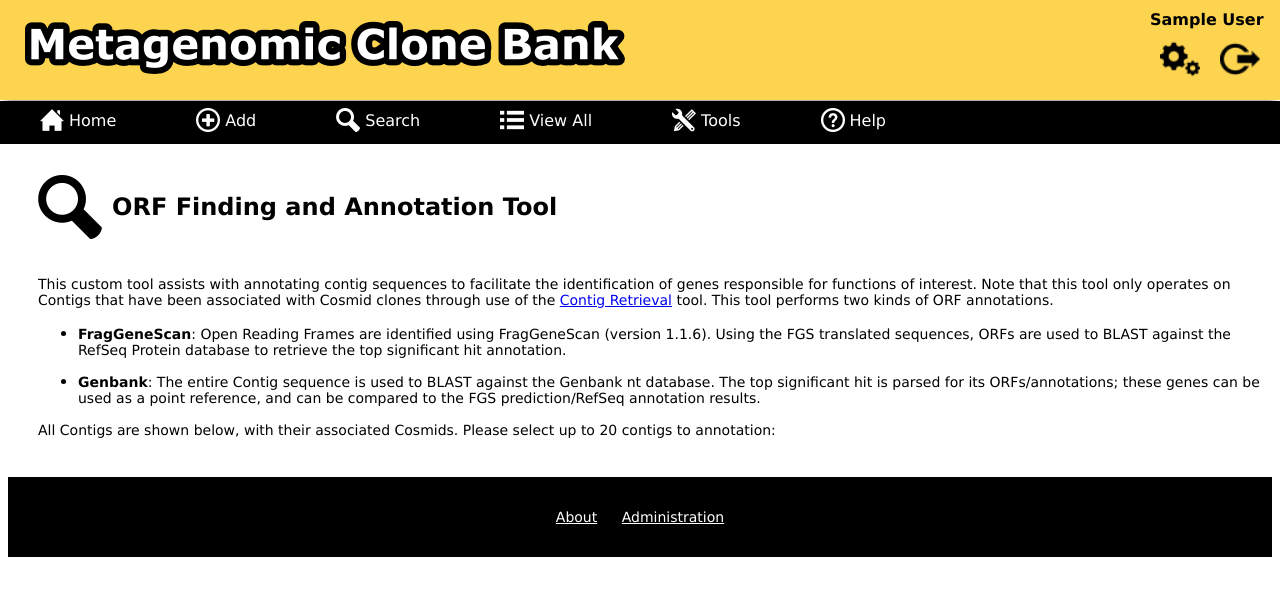
After one commit to itskathylam/metagenomics, a Django app: page /tools/annotation in a window 1280 px wide. The commit adds this page. Shown: the top 596 px of the page. Run offline with Django 3.2, Linux system fonts and the light colour scheme; the visitor is signed in with stand-in values (Sample User, id 1); parts of the project's set-up code (start-up, migrations or seed data) failed here and were passed over.

Commit message:
Written content for tools templates

```diff
--- a/mainsite/static/base.css
+++ b/mainsite/static/base.css
@@ -33,6 +33,12 @@ h2.add {
 }
 
 h2.search {
+    margin: 0 10px 20px 10px;
+    display: inline;
+    position: relative;
+    top: -24px;
+}
+h2.tools {
     margin: 0 10px 20px 10px;
     display: inline;
     position: relative;
@@ -174,7 +180,7 @@ nav ul ul ul {
     display: block;
     padding: 10px;
     margin-top: 40px;
-    margin-left: 30px;
+    margin-left: 20px;
     font-family: verdana, arial, sans-serif;}
 
 /* Main content section*/
--- a/mainsite/templates/base.html
+++ b/mainsite/templates/base.html
@@ -80,7 +80,7 @@
                 <li><a href="">Tools<img src="{{ STATIC_URL }}icons/tools.png"alt="tools"></a>
                     <ul>
                         <li><a href="/tools/contig">Contig Retrieval Tool</a></li>
-                        <li><a href="/tools/pooling">Gene Annotation Tool</a></li>
+                        <li><a href="/tools/annotation">Gene Annotation Tool</a></li>
                     </ul>
                 </li>
                 <li><a href="">Help<img src="{{ STATIC_URL }}icons/help.png"alt="help"></a>
--- a/mainsite/templates/cosmid_search.html
+++ b/mainsite/templates/cosmid_search.html
@@ -9,7 +9,7 @@
 {% endblock %}
 
 {% block subtitle %}
-<img src="{{ STATIC_URL }}icons/search64.png"><h2 class="search">Search Cosmids</h2>
+    <img src="{{ STATIC_URL }}icons/search64.png"><h2 class="search">Search Cosmids</h2>
 {% endblock %}
 
 {% block content %}
--- a/mainsite/templates/index.html
+++ b/mainsite/templates/index.html
@@ -21,7 +21,7 @@
 
     <p>The <b>Metagenomic Clone Bank</b> is currently the Charles Lab's primary data management system and custom anlaysis pipeline
     for cosmid clones that have been isolated from metagenomic libraries. The metagenomic libraries used in screening have been constructed
-    using DNA from environmental sources and include,but are not restricted to, those from the <a href="http://www.cm2bl.org/">Canadian
+    using DNA from environmental sources and include, but are not restricted to, those from the <a href="http://www.cm2bl.org/">Canadian
     MetaMicrobiome Library</a> collection.</p>
 
     <h3><font color="#888888">Clone information</font></h3>
--- /dev/null
+++ b/mainsite/templates/tool_annotation.html
@@ -0,0 +1,28 @@
+{% extends "base.html" %}
+
+{% block head %}
+{% endblock %}
+
+
+{% block pagetitle %}
+    <title>ORF Identification and Annotation Tool</title>
+{% endblock %}
+
+{% block subtitle %}
+    <img src="{{ STATIC_URL }}icons/search64.png"><h2 class="tools">ORF Finding and Annotation Tool</h2>
+{% endblock %}
+
+{% block content %}
+
+<p>This custom tool assists with annotating contig sequences to facilitate the identification of genes responsible for functions of interest.
+Note that this tool only operates on Contigs that have been associated with Cosmid clones through use of the
+<a href='{% url 'contig' %}'>Contig Retrieval</a> tool. This tool performs two kinds of ORF annotations.
+<ul>
+<li><b><p>FragGeneScan</b>: Open Reading Frames are identified using FragGeneScan (version 1.1.6). Using the FGS translated sequences,
+ORFs are used to BLAST against the RefSeq Protein database to retrieve the top significant hit annotation.</p>
+<li><b><p>Genbank</b>: The entire Contig sequence is used to BLAST against the Genbank nt database. The top significant hit is parsed for its
+ORFs/annotations; these genes can be used as a point reference, and can be compared to the FGS prediction/RefSeq annotation results.</p>
+</ul>
+<p>All Contigs are shown below, with their associated Cosmids. Please select up to 20 contigs to annotation:</p>
+
+{% endblock %}
--- a/mainsite/views.py
+++ b/mainsite/views.py
@@ -73,8 +73,11 @@ def ContigTool(request):
     return (render(request, 'contig.html'))
 
 @login_required
-def Pooling(request):
-    return (render(request, 'pooling.html'))
+def AnnotationTool(request):
+    return (render(request, 'tool_annotation.html'))
+
+def AnnotationToolResults(request):
+    return render_to_response('tool_annotation_results.html', {'contigs_cosmids': contigs_cosmids})
 
 
 def ContigTool(request):
@@ -1024,26 +1027,30 @@ def ORFContigCreate(request):
 
                 #if complement was indicated on form, get rev-com of ORF (for validation)
                 complement = new_contig_orf.complement
-                new_seq = ""
+                orf_seq_rc = ""
                 if complement == True:
                     rc = {'A':'T', 'T':'A', 'G':'C', 'C':'G'}
                     orf_seq = orf_seq[::-1]
                     for base in orf_seq:
                         base = rc[base]
-                        new_seq = new_seq + base
-                    orf_seq = new_seq
+                        orf_seq_rc = orf_seq_rc + base
 
-                #validate orf sequence actually in contig before comitting to contig_orf join
+                #check that orf sequence actually in contig before comitting to contig_orf join
                 contig_seq = new_contig_orf.contig.contig_sequence
-                if orf_seq in contig_seq:
+                if orf_seq in contig_seq or orf_seq_rc in contig_seq:
 
-                    #save orf sequence cleaned of whitespace
-                    new_orf.orf_sequence = orf_seq
+                    #check if orf_seq already present in orf table
+                    orfs = ORF.objects.all()
+                    for orf_object in orfs:
 
-                    #check if orf_seq already present in orf table; if so, use existing orf_id
+                        #if so, use existing orf instance
+                        if orf_object.orf_sequence == orf_seq:
+                            new_orf = orf_object
 
-                    #otherwise, make new orf instance in orf table
-                    new_orf.save()
+                        #otherwise, make new orf instance in orf table
+
+                            new_orf.orf_sequence = orf_seq
+                            new_orf.save()
 
                     #make new instance of contig_orf_join
                     new_contig_orf.orf = new_orf
--- a/metagenomics/urls.py
+++ b/metagenomics/urls.py
@@ -24,7 +24,7 @@ urlpatterns = patterns('',
 
     #Tools Views
     url(r'^tools/contig', ContigTool, name='contig'),
-    url(r'^tools/pooling', Pooling, name='pool'),
+    url(r'^tools/annotation', AnnotationTool, name='annotation'),
 
 
     #Detail views
```
Also changed, not shown: mainsite/forms.py (+11 -0 lines), mainsite/templates/tool_contig.html (+14 -1 lines), mainsite/static/pooled-sequencing.png (added), mainsite/static/screen.png.
